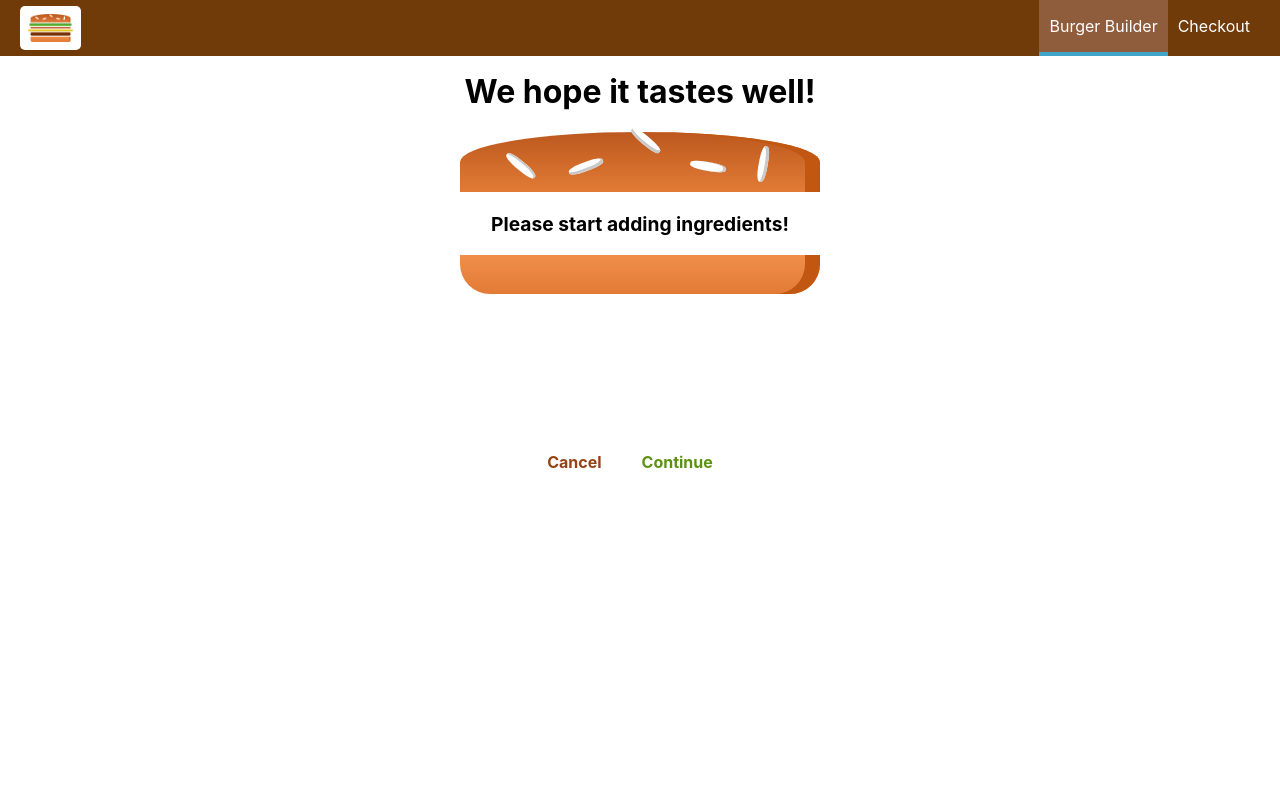
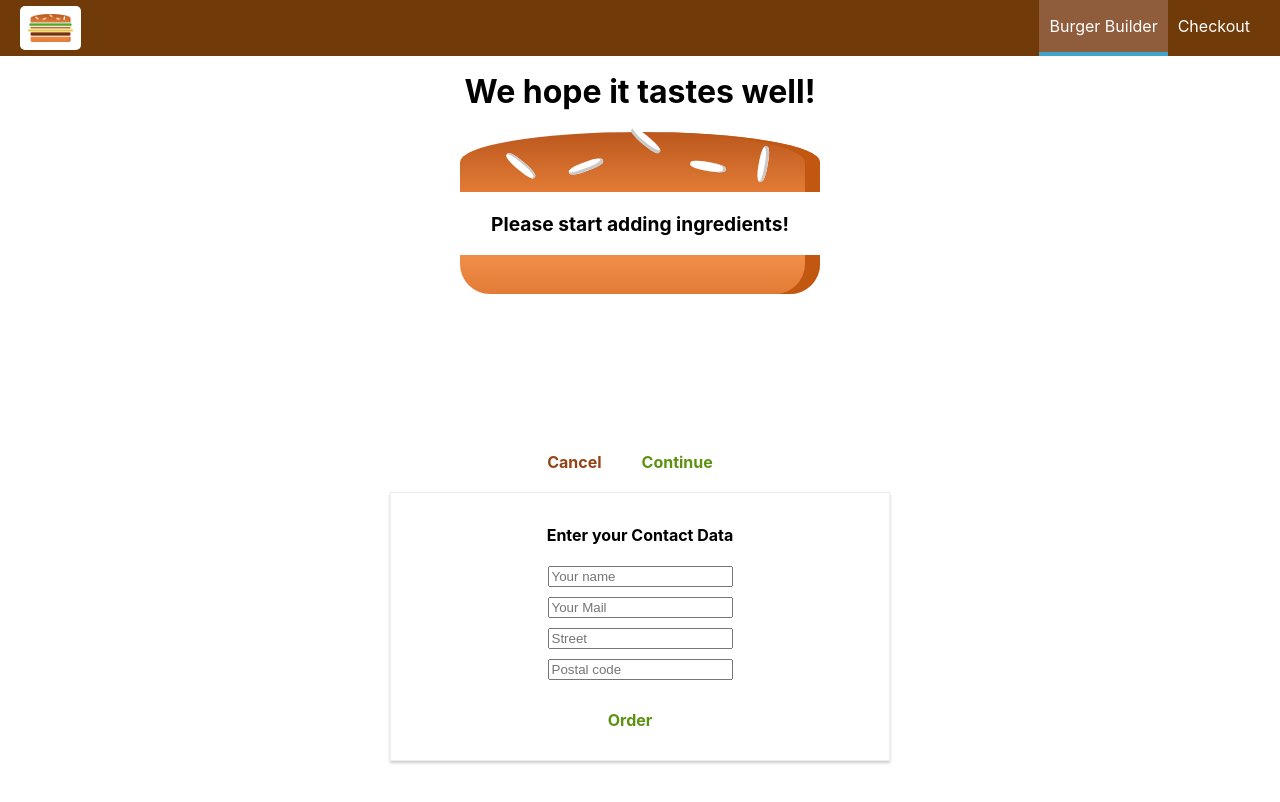
Before and after one commit to chesterdany/burger, a React (Create React App) app: page /checkout in a window 1280 px wide. Both pictures are taken after a click on the button "Continue". Shown: the top 802 px of the page. Built offline with nearby package versions, Linux system fonts and the light colour scheme.

Commit message:
added checkout and contactdata components

```diff
--- a/src/containers/BurgerBilder/BurgerBuilder.js
+++ b/src/containers/BurgerBilder/BurgerBuilder.js
@@ -92,34 +92,12 @@ class BurgerBuilder extends React.Component {
           encodeURIComponent(this.state.ingredients[i])
       );
     }
+    queryParams.push("price=" + this.state.totalPrice.toFixed(2));
     const queryString = queryParams.join("&");
     this.props.history.push({
       pathname: "/checkout",
       search: "?" + queryString,
     });
-    // this.setState({ loading: true });
-    // const order = {
-    //   ingredients: this.state.ingredients,
-    //   price: this.state.totalPrice.toFixed(2),
-    //   customer: {
-    //     name: "Dani",
-    //     address: {
-    //       street: "test1",
-    //       zipCode: "12345",
-    //       country: "Romania",
-    //     },
-    //     email: "test@test.com",
-    //   },
-    //   deliveryMethod: "fastest",
-    // };
-    // axios
-    //   .post("/orders.json", order)
-    //   .then((response) => {
-    //     this.setState({ loading: false, purchasing: false });
-    //   })
-    //   .catch((error) => {
-    //     this.setState({ loading: false, purchasing: false });
-    //   });
   };
 
   render() {
--- a/src/containers/Checkout/Checkout.js
+++ b/src/containers/Checkout/Checkout.js
@@ -1,25 +1,29 @@
 import React from "react";
+import { Route } from "react-router-dom";
 
 import CheckoutSummary from "../../components/Order/CheckoutSummary/CheckoutSummary";
+import ContactData from "./ContactData/ContactData";
 
 class Checkout extends React.Component {
   state = {
-    ingredients: {
-      salad: 0,
-      meat: 0,
-      bacon: 0,
-      cheese: 0,
-    },
+    ingredients: null,
+    totalPrice: 0,
   };
 
-  componentDidMount() {
+  UNSAFE_componentWillMount() {
     const query = new URLSearchParams(this.props.location.search);
+
     const ingredients = {};
+    let price = 0;
 
     for (const param of query.entries()) {
-      ingredients[param[0]] = +param[1];
+      if (param[0] === "price") {
+        price = param[1];
+      } else {
+        ingredients[param[0]] = +param[1];
+      }
     }
-    this.setState({ ingredients: ingredients });
+    this.setState({ ingredients: ingredients, totalPrice: price });
     console.log(ingredients);
   }
 
@@ -29,6 +33,7 @@ class Checkout extends React.Component {
 
   checkoutContinuedHandler = () => {
     this.props.history.replace("/checkout/contact-data");
+    console.log(this.state.totalPrice);
   };
 
   render() {
@@ -39,6 +44,15 @@ class Checkout extends React.Component {
           checkoutCanceled={this.checkoutCanceledHandler}
           checkoutContinued={this.checkoutContinuedHandler}
         />
+        <Route
+          path={this.props.match.path + "/contact-data"}
+          render={() => (
+            <ContactData
+              ingredients={this.state.ingredients}
+              price={this.state.totalPrice}
+            />
+          )}
+        />
       </div>
     );
   }
--- /dev/null
+++ b/src/containers/Checkout/ContactData/ContactData.js
@@ -0,0 +1,93 @@
+import React from "react";
+import { withRouter } from "react-router-dom";
+
+import Button from "../../../components/UI/Button/Button";
+import Spinner from "../../../components/UI/Spinner/Spinner";
+import classes from "./ContactData.module.css";
+import axios from "../../../axios-orders";
+
+class ContactData extends React.Component {
+  state = {
+    name: "",
+    email: "",
+    address: {
+      street: "",
+      postalCode: "",
+    },
+    loading: false,
+  };
+
+  orderHandler = (event) => {
+    event.preventDefault();
+    this.setState({ loading: true });
+    const order = {
+      ingredients: this.props.ingredients,
+      price: this.props.price,
+      customer: {
+        name: "Dani",
+        address: {
+          street: "test1",
+          zipCode: "12345",
+          country: "Romania",
+        },
+        email: "test@test.com",
+      },
+      deliveryMethod: "fastest",
+    };
+    axios
+      .post("/orders.json", order)
+      .then((response) => {
+        this.setState({ loading: false });
+        this.props.history.push("/");
+      })
+      .catch((error) => {
+        this.setState({ loading: false });
+      });
+  };
+
+  render() {
+    let form = (
+      <form>
+        <input
+          className={classes.Input}
+          type="text"
+          name="name"
+          placeholder="Your name"
+        />
+        <input
+          className={classes.Input}
+          type="email"
+          name="email"
+          placeholder="Your Mail"
+        />
+        <input
+          className={classes.Input}
+          type="text"
+          name="street"
+          placeholder="Street"
+        />
+        <input
+          className={classes.Input}
+          type="text"
+          name="postal"
+          placeholder="Postal code"
+        />
+        <Button btnType="Success" clicked={this.orderHandler}>
+          Order
+        </Button>
+      </form>
+    );
+    if (this.state.loading) {
+      form = <Spinner />;
+    }
+
+    return (
+      <div className={classes.ContactData}>
+        <h4>Enter your Contact Data</h4>
+        {form}
+      </div>
+    );
+  }
+}
+
+export default withRouter(ContactData);
--- /dev/null
+++ b/src/containers/Checkout/ContactData/ContactData.module.css
@@ -0,0 +1,20 @@
+.ContactData {
+  margin: auto;
+  width: 80%;
+  text-align: center;
+  box-shadow: 0 2px 3px #ccc;
+  border: 1px solid #eee;
+  padding: 10px;
+  box-sizing: border-box;
+}
+
+.Input {
+  display: block;
+  margin: 10px auto;
+}
+
+@media (min-width: 600px) {
+  .ContactData {
+    width: 500px;
+  }
+}
```
